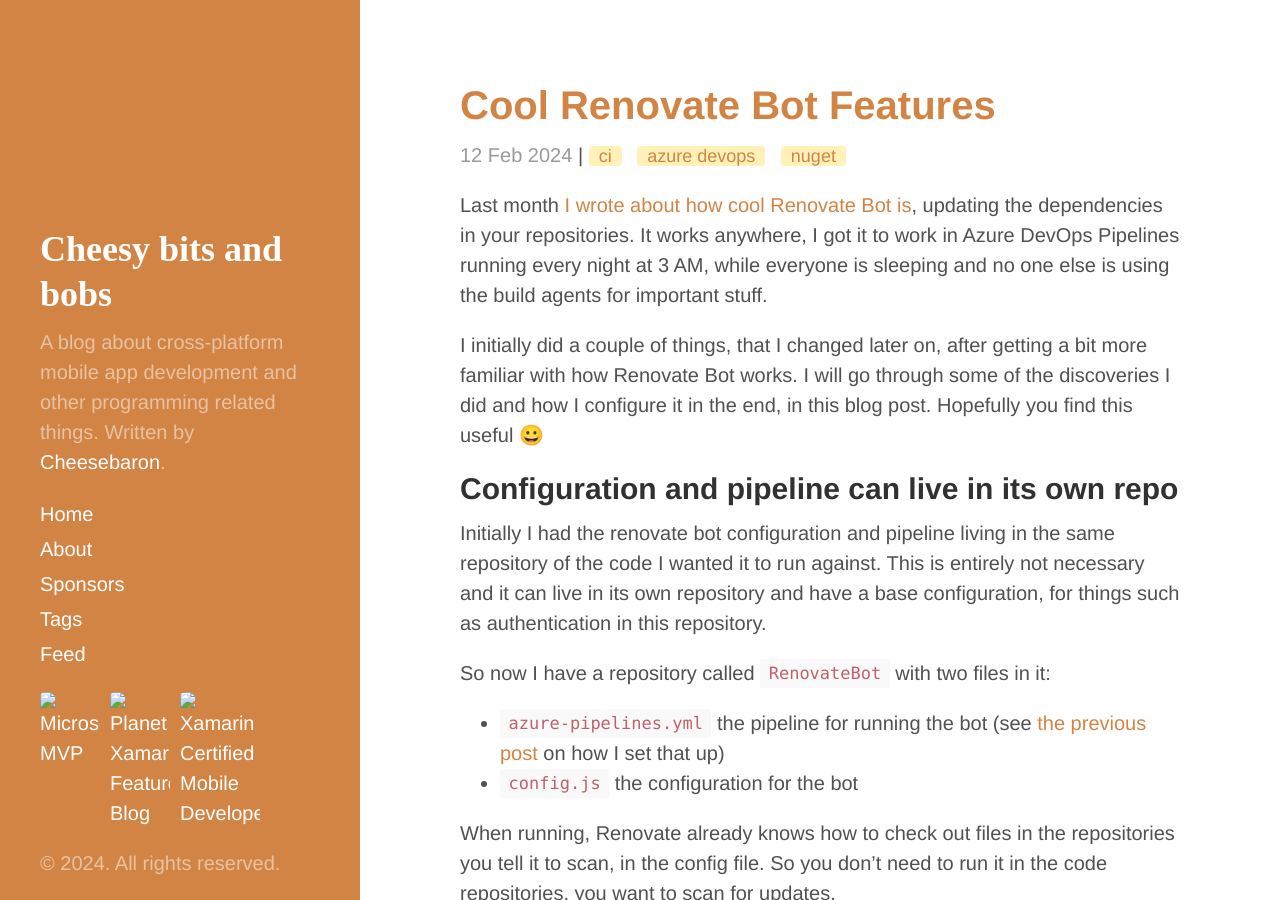
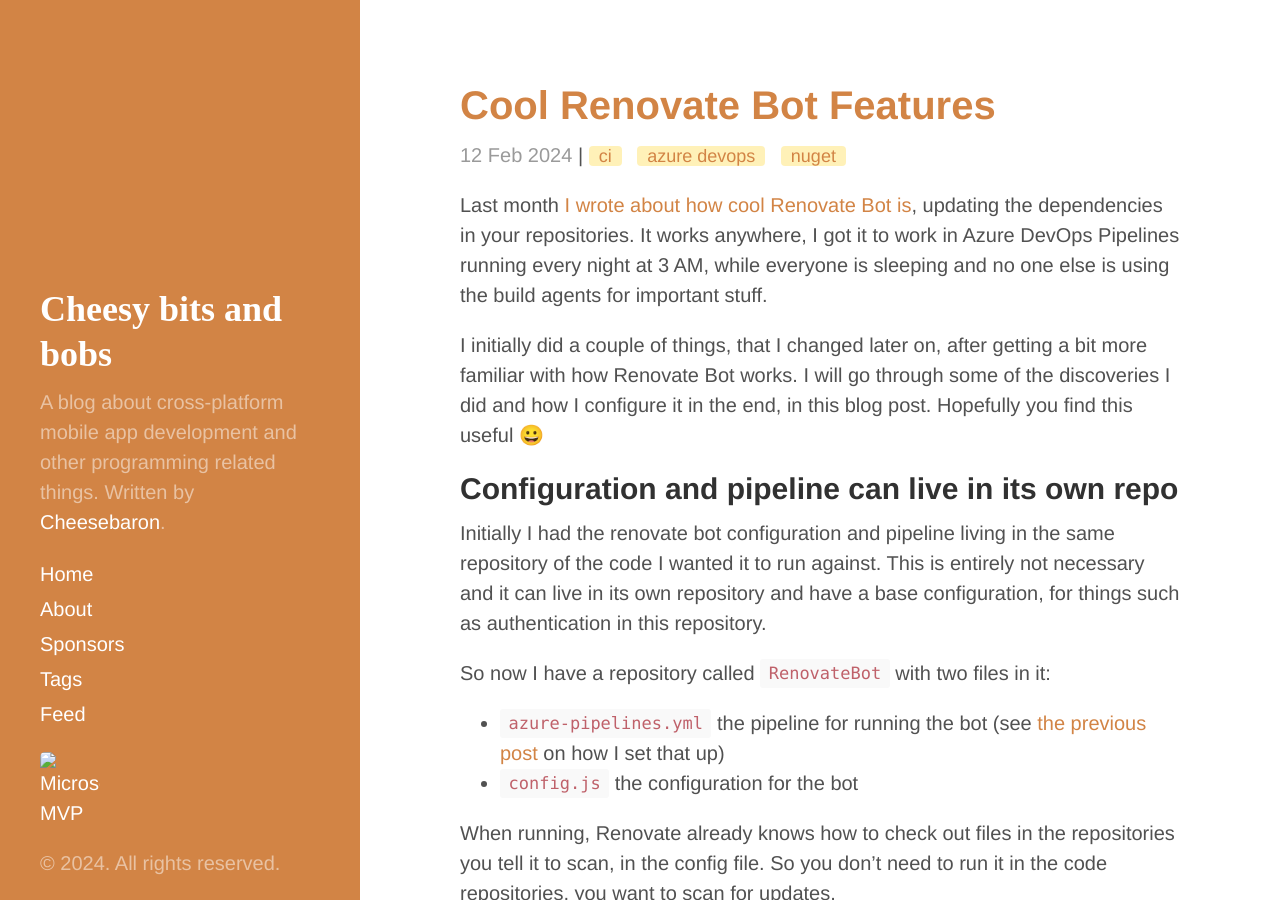
Before and after one commit to Cheesebaron/cheesebaron.github.io, a Jekyll site: the page built from index.html, in a window 1280 px wide and 900 px high. Built offline with Jekyll 4.4.1, drawn with Linux system fonts in a browser that asks for light colours; the list of posts is cut into pages by our own code.

Commit message:
Remove old badges

```diff
--- a/_includes/sidebar.html
+++ b/_includes/sidebar.html
@@ -35,16 +35,6 @@
           <img src="{{ site.url }}/public/images/mvp-small.png" width="60px" alt="Microsoft MVP"></img>
         </a>
       </div>
-      <div class="leading">
-        <a href="https://planetxamarin.com" rel="noreferrer">
-          <img src="{{ site.url }}/public/images/planet-xamarin-portrait.png" width="60px" alt="Planet Xamarin Featured Blog"></img>
-        </a>
-      </div>
-      <div class="trailing">
-        <a href="https://university.xamarin.com/certification?q=tomasz@ostebaronen.dk#verify" rel="noreferrer">
-          <img src="{{ site.url }}/public/images/xamarin-certified-developer.png" width="80px" alt="Xamarin Certified Mobile Developer"></img>
-        </a>
-      </div>
     </div>
 
     <div class="clear">
```
Also changed, not shown: public/images/planet-xamarin-portrait.png (deleted), public/images/xamarin-certified-developer.png (deleted).
